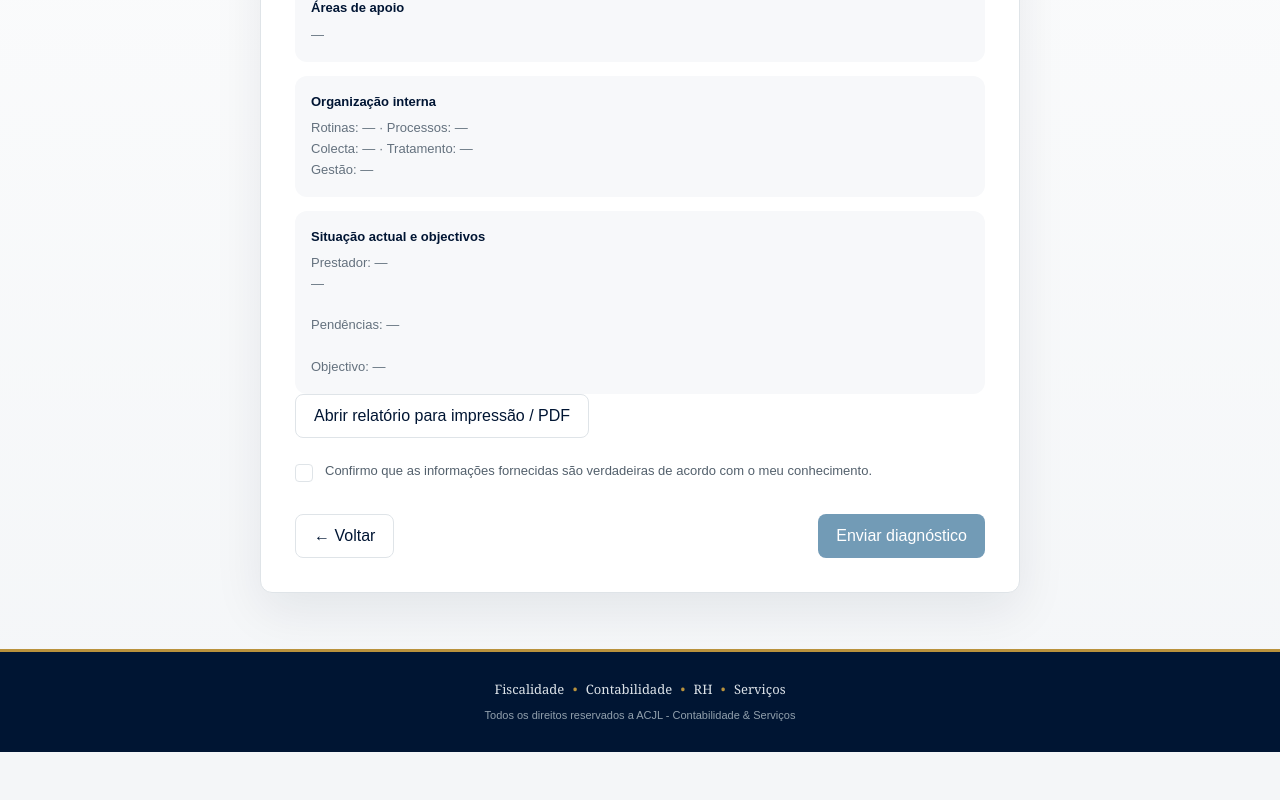
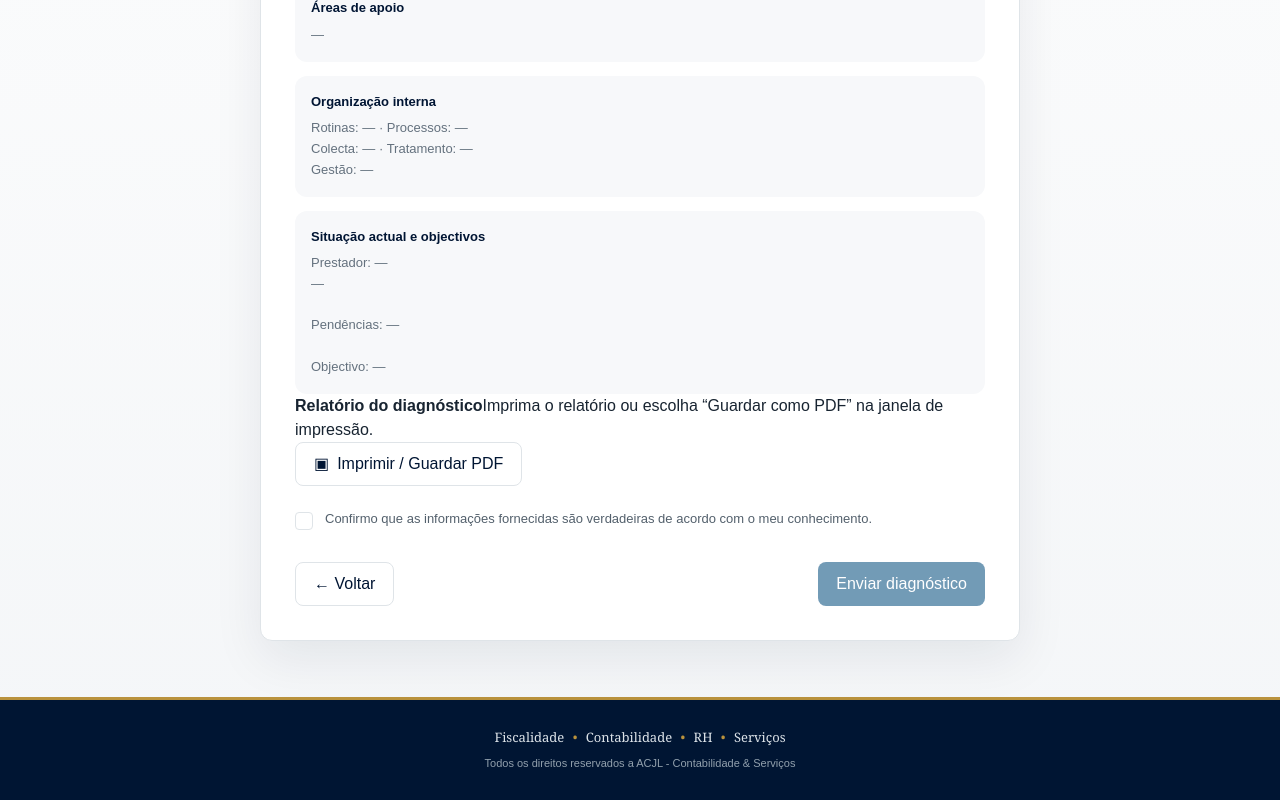
Before and after one commit to acjl-mz/acjl-onboarding, a Next.js app: page /diagnostico/revisao in a window 1280 px wide. Shown: the part 716-1516 px from the top of the page. Before the commit the page ends 1468 px from the top, so only its background shows below. Built offline with nearby package versions, Linux system fonts and the light colour scheme.

Commit message:
refine diagnostic review report print layout

```diff
--- a/app/diagnostico/revisao/page.tsx
+++ b/app/diagnostico/revisao/page.tsx
@@ -76,7 +76,7 @@ export default function RevisaoPage() {
             <span style={{ width: "100%" }} />
           </div>
 
-          <section className="acjl-card diagnostic-card">
+          <section className="acjl-card diagnostic-card review-card">
             <div className="acjl-eyebrow">ETAPA 7 · CONFIRMAÇÃO</div>
             <h1>Confirme as informações.</h1>
             <p>
@@ -231,14 +231,19 @@ export default function RevisaoPage() {
               </div>
             </div>
 
-            <div className="report-actions">
-              <Link
-                href="/diagnostico/revisao?print=1"
-                className="acjl-button acjl-secondary"
-                target="_blank"
+            <div className="review-toolbar">
+              <div className="review-toolbar-copy">
+                <strong>Relatório do diagnóstico</strong>
+                <span>Imprima o relatório ou escolha “Guardar como PDF” na janela de impressão.</span>
+              </div>
+              <button
+                type="button"
+                className="acjl-button acjl-secondary review-print-button"
+                onClick={() => window.print()}
               >
-                Abrir relatório para impressão / PDF
-              </Link>
+                <span aria-hidden="true">▣</span>
+                Imprimir / Guardar PDF
+              </button>
             </div>
 
             <label className="check-line">
```
